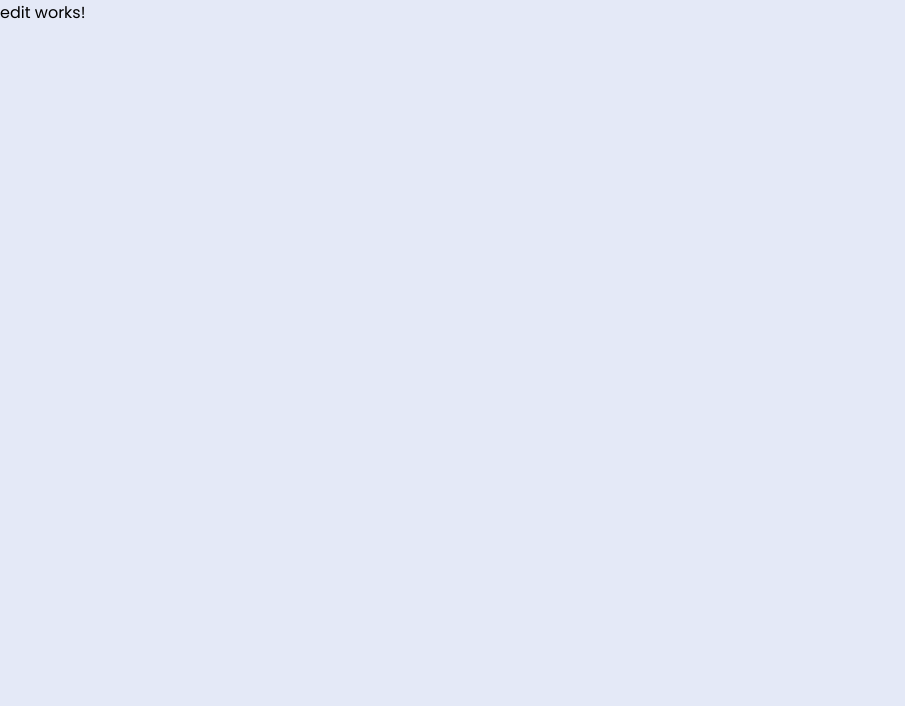
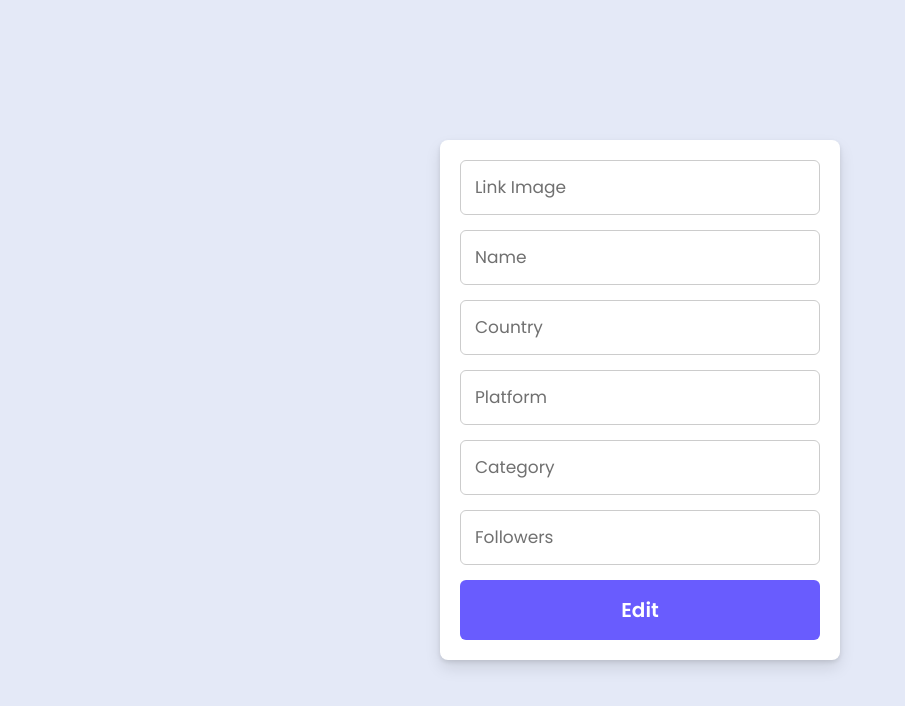
Before and after one commit to ThiagoFdaSLopes/fullstack-angular, an Angular app in the folder frontend/: page /edit/1 in a window 1280 px wide. Shown: the top 706 px of the page, without its empty margins (0-905 px from the left). Built offline with nearby package versions, Linux system fonts and the light colour scheme.

Commit message:
feat: Html component edit

```diff
--- a/frontend/src/app/components/edit/edit.component.html
+++ b/frontend/src/app/components/edit/edit.component.html
@@ -1 +1,13 @@
-<p>edit works!</p>
+<div class="container flex">
+  <form action="#">
+    <input type="text" placeholder="Link Image">
+    <input type="text" placeholder="Name" />
+    <input type="text" placeholder="Country" required />
+    <input type="text" placeholder="Platform" required />
+    <input type="text" placeholder="Category" required />
+    <input type="number" placeholder="Followers" required />
+    <div class="link">
+      <button type="button" class="login">Edit</button>
+    </div>
+  </form>
+</div>
```
